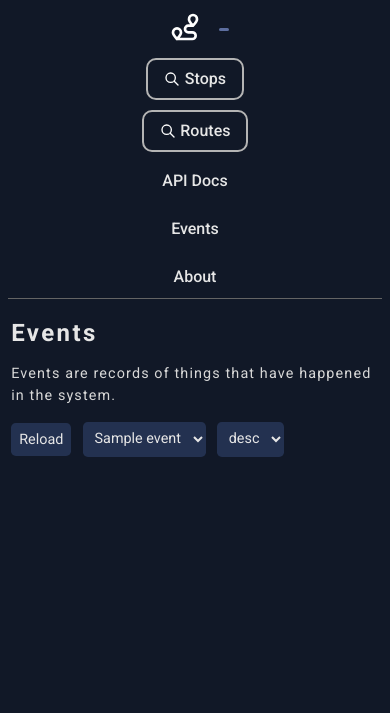
After one commit to ANIALLATOR114/SimplyTransport, a Python web app: template SimplyTransport/templates/events/events_main.html in a window 390 px wide. The commit adds this page. Shown: the top 713 px of the page. Run offline with Jinja, Linux system fonts and the light colour scheme; the template is opened without the code that fills it: most values are stand-ins (such as "Sample title", 1, 10 or a date in 2020); some libraries are stand-ins or nearby versions.

Commit message:
Events Viewer

```diff
--- a/SimplyTransport/lib/settings.py
+++ b/SimplyTransport/lib/settings.py
@@ -21,7 +21,7 @@ class AppSettings(BaseEnvSettings):
     NAME: str = "SimplyTransport"
     LOG_LEVEL: str = "DEBUG"
 
-    VERSION: str = "0.2.0"  # Version bumping will cache bust static css/js files
+    VERSION: str = "0.2.1"  # Version bumping will cache bust static css/js files
     SECRET_KEY: str = "secret"
     LITESTAR_APP: str = "SimplyTransport.app:create_app"
 
--- /dev/null
+++ b/SimplyTransport/static/static/event.css
@@ -0,0 +1,55 @@
+.events-container {
+	display: flex;
+	flex-direction: column;
+	gap: 1rem;
+}
+
+.single-event {
+	border-radius: 12px;
+	padding: 12px;
+	overflow-x: auto;
+	margin: 0;
+	background-color: var(--bg-color-bump);
+	letter-spacing: 0.07rem;
+	color: var(--font-color-secondary);
+	line-height: 1.5rem;
+	display: flex;
+	flex-direction: column;
+	gap: 0.5rem;
+}
+
+.event-chip {
+	display: inline-block;
+	padding: 0.5rem 1rem;
+	border-radius: 99999px;
+	background-color: var(--bg-color-highlight);
+	color: var(--font-color-secondary);
+	font-size: 0.9rem;
+	line-height: 0.9rem;
+}
+
+.event-chip-holder {
+	display: flex;
+	flex-wrap: wrap;
+	gap: 0.7rem;
+}
+
+.event-code {
+	margin: 0;
+}
+
+@media screen and (max-width: 900px) {
+	.single-event {
+		font-size: 0.9rem;
+	}
+
+	.event-chip {
+		font-size: 0.85rem;
+		line-height: 0.85rem;
+		padding: 0.4rem 0.9rem;
+	}
+
+	.event-chip-holder {
+		gap: 0.6rem;
+	}
+}
--- a/SimplyTransport/static/static/style.css
+++ b/SimplyTransport/static/static/style.css
@@ -123,6 +123,7 @@ h3 {
 
 .load-with-dropdown {
 	display: flex;
+	flex-wrap: wrap;
 	align-items: center;
 	gap: 0.7rem;
 	margin-bottom: 1rem;
@@ -131,10 +132,11 @@ h3 {
 
 .dropdown {
 	background-color: var(--bg-color-highlight);
-	border-radius: 0.25rem;
+	border-radius: 0.3rem;
 	color: var(--font-color);
-	padding: 0.5rem;
+	padding: 0.6rem;
 	border: none;
+	font-size: 1rem;
 }
 
 .hoverable {
@@ -258,7 +260,7 @@ h3 {
 }
 
 .search-box {
-	border-radius: 0.25rem;
+	border-radius: 0.3rem;
 	font-size: 1rem;
 	padding: 0.7rem;
 	outline: none;
@@ -281,9 +283,9 @@ h3 {
 }
 
 .pagination-button {
-	border-radius: 0.25rem;
+	border-radius: 0.3rem;
 	font-size: 1rem;
-	padding: 0.5rem;
+	padding: 0.6rem;
 	border: none;
 	background-color: var(--bg-color-highlight);
 	color: var(--font-color);
@@ -422,13 +424,13 @@ h3 {
 	}
 
 	.pagination-button {
-		font-size: 0.85rem;
-		padding: 0.4rem;
+		font-size: 0.9rem;
+		padding: 0.5rem;
 	}
 
 	.dropdown {
-		font-size: 0.85rem;
-		padding: 0.4rem;
+		font-size: 0.9rem;
+		padding: 0.5rem;
 	}
 
 	.table-search th {
--- /dev/null
+++ b/SimplyTransport/templates/events/events_main.html
@@ -0,0 +1,32 @@
+{% extends "base.html" %}
+{% block title %}
+    {{ request.app.openapi_config.title }} - Events
+{% endblock title %}
+{% block content %}
+    <link rel="stylesheet"
+          href="/static/event.css?{{ request.app.openapi_config.version }}" />
+    <script src="https://unpkg.com/@highlightjs/cdn-assets@11.9.0/highlight.min.js"></script>
+    <div class="narrow-container">
+        <h1>Events</h1>
+        <p class="dense-text">Events are records of things that have happened in the system.</p>
+        <div class="load-with-dropdown">
+            <button hx-get="/events/search"
+                    hx-trigger="click"
+                    hx-target="#events-container"
+                    hx-swap="transition:true"
+                    hx-include="[name='type'],[name='sort']"
+                    class="pagination-button">Reload</button>
+            <select class="dropdown" name="type">
+                {% for event in event_types %}<option value="{{ event }}">{{ event }}</option>{% endfor %}
+            </select>
+            <select class="dropdown" name="sort">
+                <option value="desc">desc</option>
+                <option value="asc">asc</option>
+            </select>
+        </div>
+        <div class="events-container"
+             id="events-container"
+             hx-trigger="load"
+             hx-get="/events/search"></div>
+    </div>
+{% endblock content %}
--- a/SimplyTransport/templates/navbar.html
+++ b/SimplyTransport/templates/navbar.html
@@ -168,6 +168,11 @@
             </div>
             <div class="navbar-item">
                 <div class="nav-link">
+                    <a class="nav-link-text" href="/events">Events</a>
+                </div>
+            </div>
+            <div class="navbar-item">
+                <div class="nav-link">
                     <a class="nav-link-text" href="/about">About</a>
                 </div>
             </div>
```
Also changed, not shown: SimplyTransport/controllers/__init__.py (+9 -1 lines), SimplyTransport/controllers/events.py (added, +51 -0 lines), SimplyTransport/domain/events/model.py (+22 -1 lines), SimplyTransport/domain/events/repo.py (+10 -10 lines), SimplyTransport/lib/time_date_conversions.py (+8 -0 lines), SimplyTransport/templates/events/list_of_events.html (added, +44 -0 lines).
